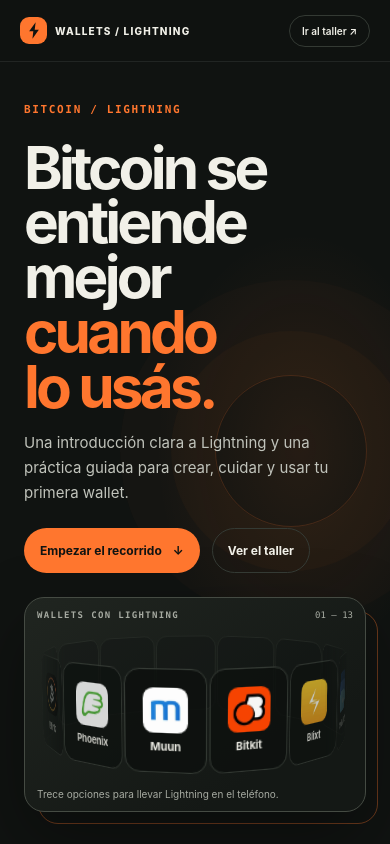
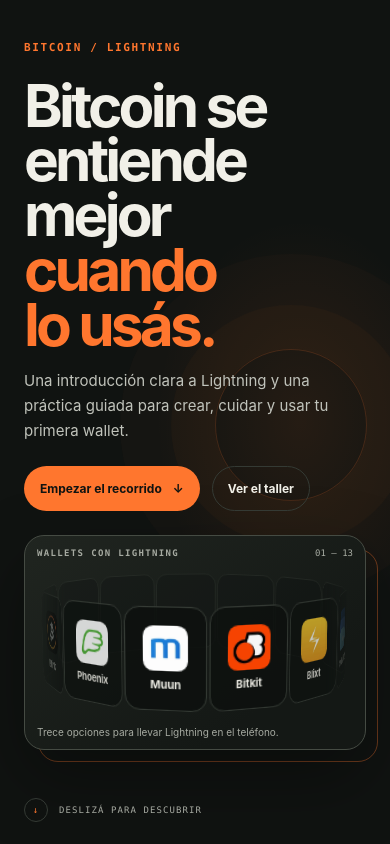
Before and after one commit to Fierillo/workshopillo-wallets, a website: page index.html in a window 390 px wide. Shown: the top 844 px of the page. Drawn offline with Linux system fonts and the light colour scheme.

Commit message:
refactor: replace the top header with compact section titles

```diff
--- a/index.html
+++ b/index.html
@@ -20,7 +20,7 @@
         --orange: #ff762e;
         --lime: #d2f278;
         --ln-fail: #ff5a4f;
-        --header-height: 76px;
+        --header-height: 0px;
         font-family: Inter, ui-sans-serif, system-ui, -apple-system, BlinkMacSystemFont, "Segoe UI", sans-serif;
         font-synthesis: none;
         text-rendering: optimizeLegibility;
@@ -52,79 +52,6 @@
       button,
       a {
         -webkit-tap-highlight-color: transparent;
-      }
-
-      .site-header {
-        position: fixed;
-        z-index: 10;
-        inset: 0 0 auto;
-        height: var(--header-height);
-        display: flex;
-        align-items: center;
-        justify-content: space-between;
-        padding: 0 clamp(22px, 5vw, 76px);
-        border-bottom: 1px solid rgb(255 255 255 / 8%);
-        background: rgb(16 19 17 / 86%);
-        backdrop-filter: blur(16px);
-      }
-
-      .brand {
-        display: inline-flex;
-        align-items: center;
-        gap: 10px;
-        color: var(--paper);
-        font-size: 12px;
-        font-weight: 760;
-        letter-spacing: .12em;
-        text-decoration: none;
-        text-transform: uppercase;
-      }
-
-      .brand-mark {
-        display: grid;
-        width: 30px;
-        height: 30px;
-        place-items: center;
-        border-radius: 9px;
-        color: var(--ink);
-        background: var(--orange);
-      }
-
-      .brand-mark svg {
-        width: 16px;
-        height: 19px;
-      }
-
-      .header-nav {
-        display: flex;
-        align-items: center;
-        gap: clamp(18px, 3vw, 42px);
-      }
-
-      .header-nav a {
-        color: var(--muted);
-        font-size: 12px;
-        font-weight: 600;
-        text-decoration: none;
-        transition: color .2s ease;
-      }
-
-      .header-nav a:hover,
-      .header-nav a:focus-visible {
-        color: var(--paper);
-      }
-
-      .header-nav .nav-cta {
-        padding: 10px 15px;
-        border: 1px solid var(--line);
-        border-radius: 999px;
-        color: var(--paper);
-      }
-
-      .header-nav .nav-cta:hover,
-      .header-nav .nav-cta:focus-visible {
-        border-color: var(--orange);
-        color: var(--orange);
       }
 
       .chapter-nav {
@@ -502,7 +429,7 @@
         color: var(--muted);
       }
 
-      /* Título de sección fijo bajo el header (JS: no CSS sticky por overflow/snap) */
+      /* Solo el título de sección, sin barra superior. */
       .section-sticky {
         position: fixed;
         z-index: 8;
@@ -514,12 +441,6 @@
         min-height: 34px;
         padding: 8px clamp(24px, 10vw, 150px) 14px;
         pointer-events: none;
-        background: linear-gradient(
-          to bottom,
-          rgb(16 19 17 / 94%) 0%,
-          rgb(16 19 17 / 72%) 62%,
-          transparent 100%
-        );
       }
 
       .section-sticky[hidden] {
@@ -529,6 +450,7 @@
       .section-sticky .chapter-index {
         margin: 0;
         font-size: 11px;
+        line-height: 1.3;
         letter-spacing: .14em;
       }
 
@@ -1614,18 +1536,6 @@
       }
 
       @media (max-width: 850px) {
-        :root {
-          --header-height: 66px;
-        }
-
-        .header-nav {
-          gap: 16px;
-        }
-
-        .header-nav a {
-          font-size: 11px;
-        }
-
         .chapter,
         .page {
           padding-right: clamp(30px, 7vw, 70px);
@@ -1698,33 +1608,6 @@
         .wallet-option .pros-cons {
           grid-template-columns: 1fr;
           padding: 0 16px 16px;
-        }
-
-        :root {
-          --header-height: 62px;
-        }
-
-        .site-header {
-          padding-inline: 20px;
-        }
-
-        .brand {
-          gap: 8px;
-          font-size: 10px;
-        }
-
-        .brand-mark {
-          width: 27px;
-          height: 27px;
-        }
-
-        .header-nav a:not(.nav-cta) {
-          display: none;
-        }
-
-        .header-nav .nav-cta {
-          padding: 9px 12px;
-          font-size: 10px;
         }
 
         .chapter,
@@ -2284,24 +2167,6 @@
     </style>
   </head>
   <body>
-    <header class="site-header">
-      <a class="brand" href="#inicio" aria-label="Wallets Lightning, ir al inicio">
-        <span class="brand-mark" aria-hidden="true">
-          <svg viewBox="0 0 18 22" fill="none"><path d="M10.9 1.5 3.4 12h4.8l-1 8.5L14.6 10h-4.8l1.1-8.5Z" fill="currentColor" /></svg>
-        </span>
-        wallets / lightning
-      </a>
-      <nav class="header-nav" aria-label="Navegación principal">
-        <a href="#speaker">Sobre mí</a>
-        <a href="#lacrypta">La Crypta</a>
-        <a href="#mito">El mito</a>
-        <a href="#lightning">Lightning</a>
-        <a href="#wallets">Wallets</a>
-        <a href="#workshop">El taller</a>
-        <a class="nav-cta" href="#workshop">Ir al taller <span aria-hidden="true">↗</span></a>
-      </nav>
-    </header>
-
     <nav class="chapter-nav" aria-label="Ir a una página">
       <a href="#inicio" aria-label="Inicio" aria-current="location"><span>Inicio</span></a>
       <a href="#speaker" aria-label="Sobre mí"><span>Sobre mí</span></a>
@@ -3234,11 +3099,12 @@
 
         const chapters = [...document.querySelectorAll("main > .chapter")].map((el) => {
           const idx = el.querySelector(".chapter-index");
+          const heading = el.querySelector("h2");
           return {
             el,
             id: el.id,
-            html: idx ? idx.innerHTML.trim() : "",
-            indexEl: idx || null,
+            html: idx ? idx.innerHTML.trim() : (heading ? heading.textContent.trim() : ""),
+            indexEl: idx || heading,
           };
         });
 
```
Also changed, not shown: tests/browser.test.cjs (+22 -0 lines).
